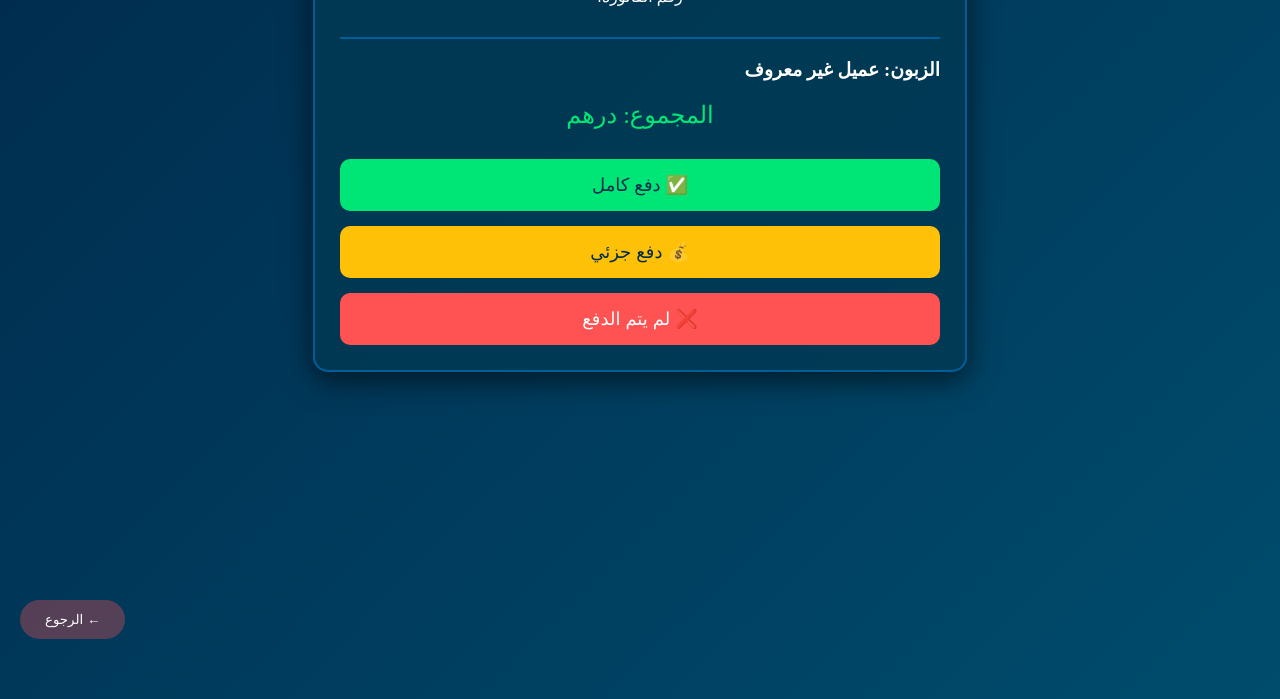
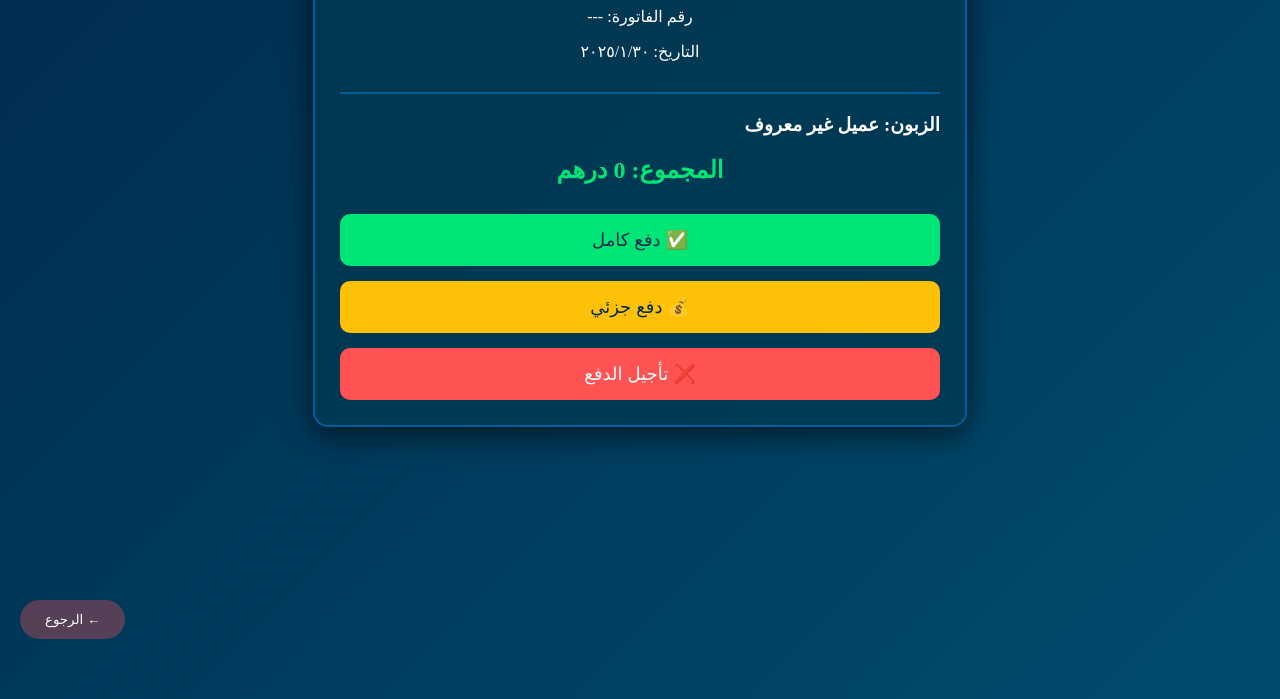
Before and after one commit to Aelwr3/Elouraamasbana, a plain HTML site: page payment.html in a window 1280 px wide. Shown: the part 141-840 px from the top of the page. Drawn offline with Linux system fonts and the light colour scheme.

Commit message:
Update payment.html

```diff
--- a/payment.html
+++ b/payment.html
@@ -6,6 +6,7 @@
     <title>إدارة الدفع - مصبنة مشاء الله</title>
     <link href="https://fonts.googleapis.com/css2?family=Amiri:wght@400;700&display=swap" rel="stylesheet">
     <style>
+        /* الأنماط نفسها التي في customer-selection.html */
         body {
             margin: 0;
             padding: 20px;
@@ -15,17 +16,17 @@
             position: relative;
         }
 
-        .payment-container {
-            max-width: 600px;
-            margin: 0 auto;
+        .container {
             background: #003954dd;
             border: 2px solid #005f99;
             border-radius: 15px;
             padding: 25px;
+            margin: 20px auto;
+            max-width: 600px;
             box-shadow: 0 8px 30px rgba(0,0,0,0.6);
         }
 
-        .payment-header {
+        .invoice-header {
             text-align: center;
             border-bottom: 2px solid #005f99;
             padding-bottom: 15px;
@@ -52,10 +53,6 @@
             cursor: pointer;
             font-size: 18px;
             transition: 0.3s;
-            display: flex;
-            align-items: center;
-            justify-content: center;
-            gap: 10px;
         }
 
         .paid { background: #00e676; color: #002b4d; }
@@ -73,79 +70,69 @@
             border: none;
             color: white;
         }
-
-        .total-amount {
-            font-size: 24px;
-            text-align: center;
-            margin: 20px 0;
-            color: #00e676;
-        }
     </style>
 </head>
 <body>
-    <div class="payment-container">
-        <div class="payment-header">
-            <h1>إتمام عملية الدفع</h1>
+    <div class="container">
+        <div class="invoice-header">
+            <h1>فاتورة الدفع</h1>
             <p>رقم الفاتورة: <span id="invoiceId"></span></p>
+            <p>التاريخ: <span id="invoiceDate"></span></p>
         </div>
 
-        <div class="payment-details">
+        <div>
             <h3>الزبون: <span id="customerName"></span></h3>
-            <div id="paymentItems"></div>
-            <div class="total-amount">المجموع: <span id="totalAmount">0</span> درهم</div>
+            <div id="itemsList"></div>
+            <h2 style="color: #00e676; text-align: center;">
+                المجموع: <span id="totalAmount">0</span> درهم
+            </h2>
         </div>
 
         <div class="payment-options">
-            <button class="payment-btn paid" onclick="handlePayment('paid')">
-                ✅ دفع كامل
-            </button>
-            <button class="payment-btn partial" onclick="handlePayment('partial')">
-                💰 دفع جزئي
-            </button>
-            <button class="payment-btn unpaid" onclick="handlePayment('unpaid')">
-                ❌ لم يتم الدفع
-            </button>
+            <button class="payment-btn paid" onclick="handlePayment('paid')">✅ دفع كامل</button>
+            <button class="payment-btn partial" onclick="handlePayment('partial')">💰 دفع جزئي</button>
+            <button class="payment-btn unpaid" onclick="handlePayment('unpaid')">❌ تأجيل الدفع</button>
         </div>
     </div>
 
     <button class="back-btn" onclick="window.history.back()">← الرجوع</button>
 
     <script>
-        // جلب بيانات الفاتورة الحالية
+        // جلب البيانات من الصفحات السابقة
         const currentInvoice = JSON.parse(localStorage.getItem('currentInvoice')) || {};
-        const invoices = JSON.parse(localStorage.getItem('invoices')) || [];
+        const allInvoices = JSON.parse(localStorage.getItem('invoices')) || [];
 
-        // تعبئة البيانات
-        document.getElementById('invoiceId').textContent = currentInvoice.id;
+        // تعبئة البيانات التلقائية
+        document.getElementById('invoiceId').textContent = currentInvoice.id || '---';
+        document.getElementById('invoiceDate').textContent = new Date().toLocaleDateString('ar-EG');
         document.getElementById('customerName').textContent = currentInvoice.customer?.name || 'عميل غير معروف';
-        document.getElementById('totalAmount').textContent = currentInvoice.total;
+        document.getElementById('totalAmount').textContent = currentInvoice.total || 0;
 
-        const itemsContainer = document.getElementById('paymentItems');
-        itemsContainer.innerHTML = currentInvoice.items?.map(item => `
+        // عرض العناصر المختارة
+        const itemsList = document.getElementById('itemsList');
+        itemsList.innerHTML = (currentInvoice.items || []).map(item => `
             <div class="invoice-item">
                 <span>${item.name}</span>
-                <span>${item.price} درهم × ${item.quantity}</span>
+                <span>${item.price} × ${item.quantity}</span>
                 <span>${item.price * item.quantity} درهم</span>
             </div>
-        `).join('') || '';
+        `).join('');
 
         function handlePayment(status) {
             let paidAmount = 0;
 
-            if(status === 'partial') {
+            if (status === 'partial') {
                 const amount = prompt('المبلغ المدفوع (درهم):');
                 paidAmount = parseFloat(amount) || 0;
-                if(isNaN(paidAmount) || paidAmount <= 0) {
-                    alert('المبلغ غير صحيح!');
+                if (isNaN(paidAmount) || paidAmount <= 0) {
+                    alert('❗ الرجاء إدخال مبلغ صحيح');
                     return;
                 }
-            }
-
-            if(status === 'paid') {
+            } else if (status === 'paid') {
                 paidAmount = currentInvoice.total;
             }
 
-            // تحديث حالة الفاتورة
+            // تحديث بيانات الفاتورة
             const updatedInvoice = {
                 ...currentInvoice,
                 status: status,
@@ -154,7 +141,7 @@
             };
 
             // تحديث localStorage
-            const updatedInvoices = invoices.map(inv =>
+            const updatedInvoices = allInvoices.map(inv =>
                 inv.id === currentInvoice.id ? updatedInvoice : inv
             );
 
```
